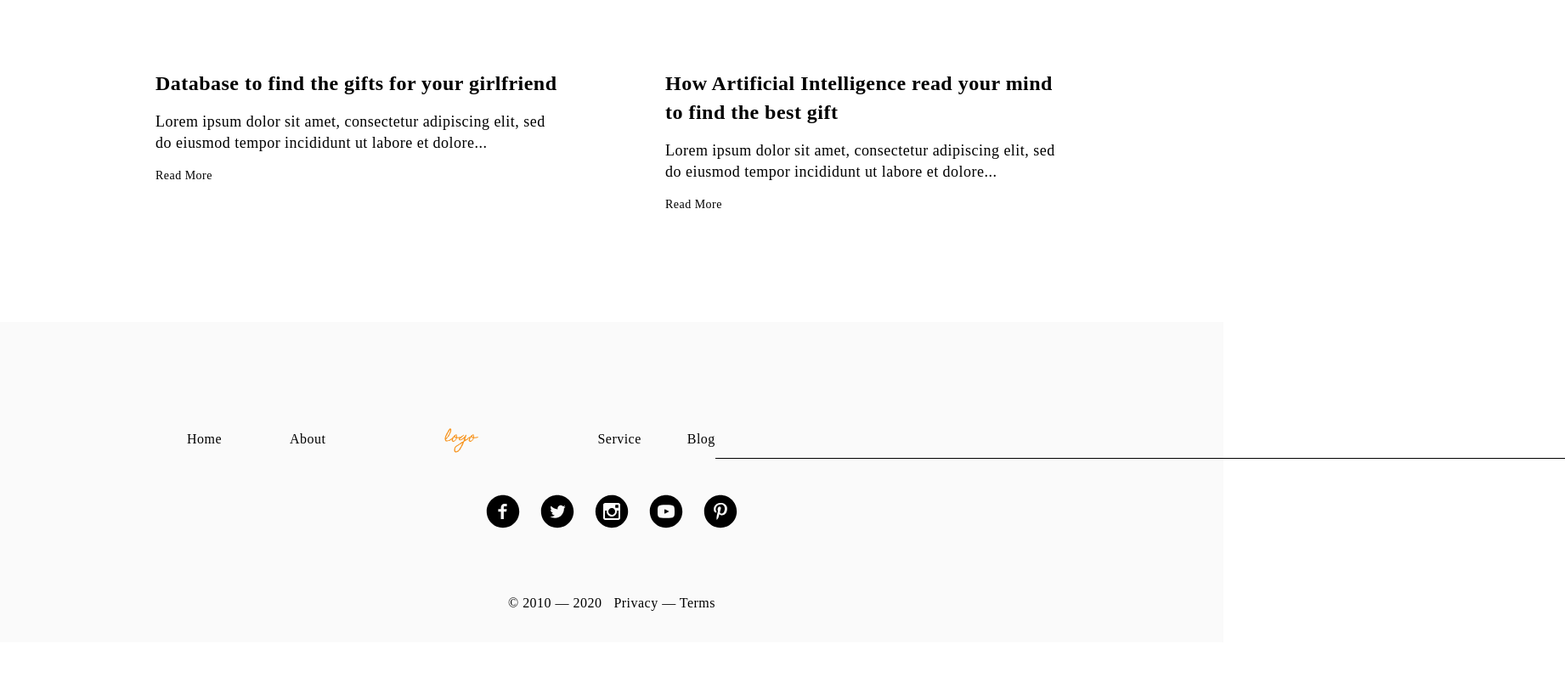
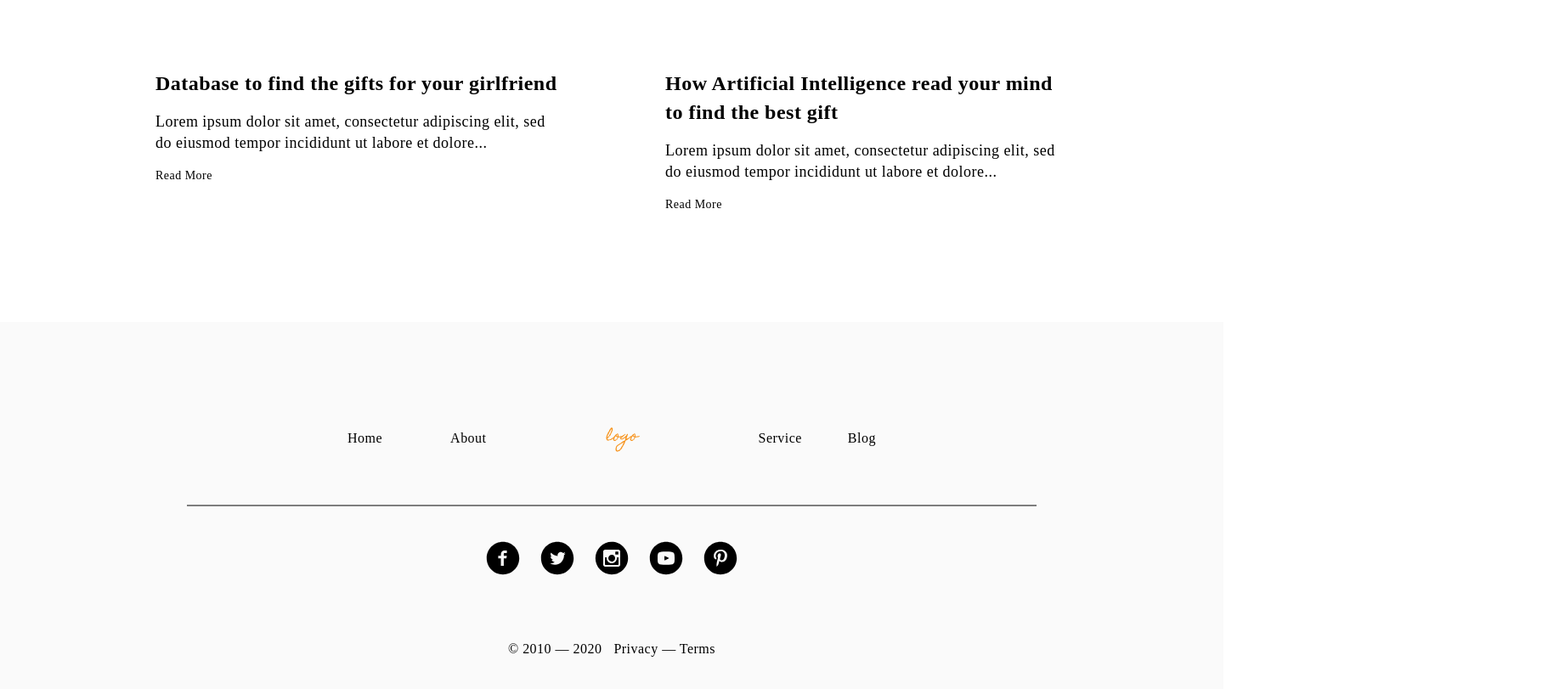
Before and after one commit to RuslanShyrogorov/gift-store-website, a plain HTML site: page index.html in a window 1280 px wide. Shown: the part 3093-3904 px from the top of the page at 85% size, 1842 px wide, since content can reach past the window. Before the commit the page ends 3849 px from the top, so only its background shows below. Drawn offline with nearby package versions, Linux system fonts and the light colour scheme.

Commit message:
Update styles.css

```diff
--- a/css/styles.css
+++ b/css/styles.css
@@ -380,6 +380,8 @@ ul {
 }
 /* =====FOOTER======== */
 .footer .conteiner {
+  position: relative;
+
   display: flex;
   flex-direction: column;
 
@@ -391,16 +393,19 @@ ul {
   align-items: center;
   margin-left: auto;
   margin-right: auto;
-  margin-bottom: 42px;
+  margin-bottom: 98px;
 }
-.nav-list::after {
+.blog::after {
+  position: absolute;
+  top: 50%;
+  left: 50%;
+  transform: translate(-50%, -50%);
+
+  display: inline-block;
   content: '';
   width: 1000px;
   height: 1px;
   background-color: #000000;
-  margin-top: 45px;
-  /* margin-left: auto;
-  margin-right: auto; */
 }
 .footer .home {
   margin-right: 80px;
```
